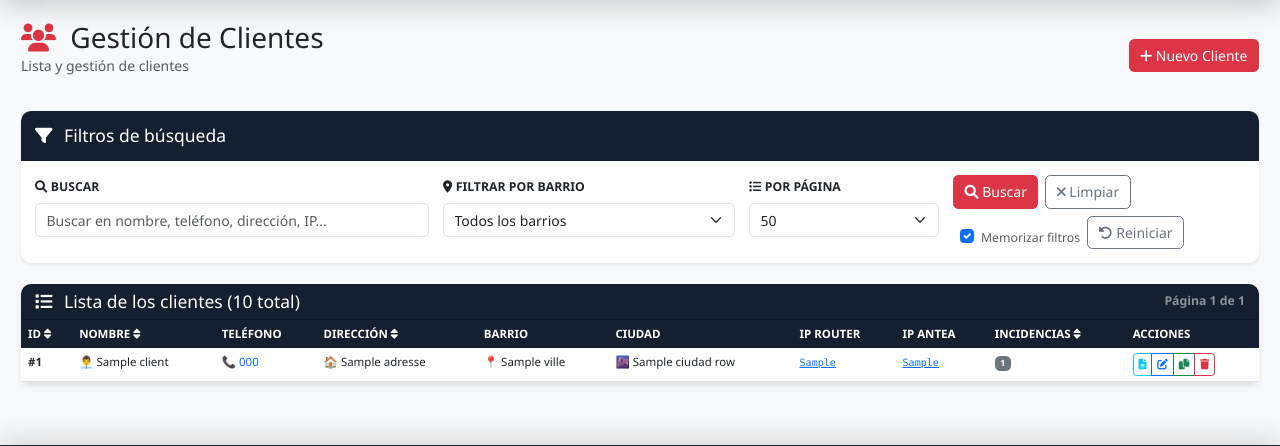
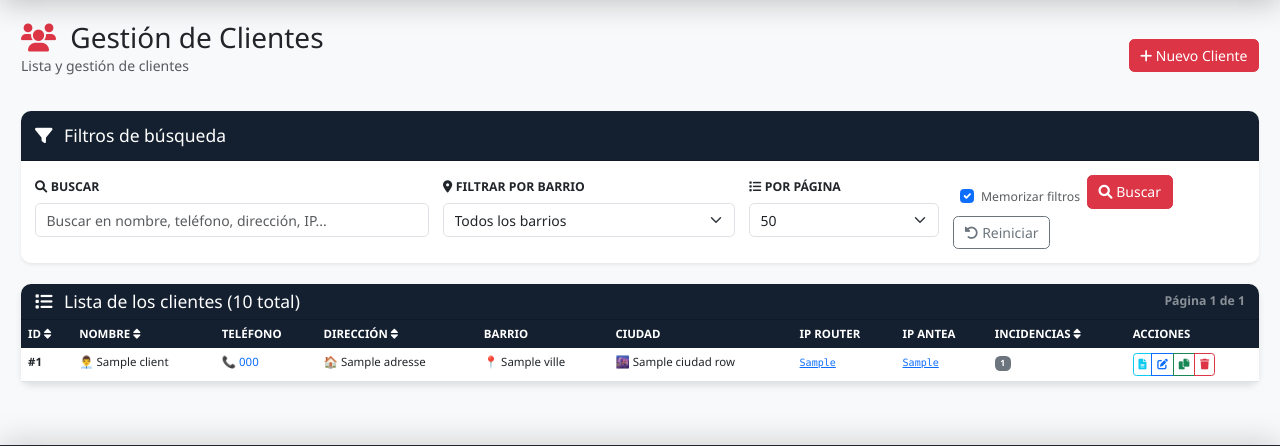
Before and after one commit to ANJA-HARIVONY/FCC_001, a Python web app: template presentation/templates/clients.html in a window 1280 px wide. Shown: the part 98-544 px from the top of the page. Run offline with Jinja, Linux system fonts and the light colour scheme; the template is opened without the code that fills it: most values are stand-ins (such as "Sample title", 1, 10 or a date in 2020).

Commit message:
Changement sur le filtre

```diff
--- a/presentation/templates/clients.html
+++ b/presentation/templates/clients.html
@@ -68,18 +68,18 @@
                             </select>
                         </div>
                         <div class="col-md-3 d-flex align-items-end gap-2 flex-wrap">
-                            <button type="submit" class="btn btn-primary">
-                                <i class="fas fa-search"></i> Buscar
-                            </button>
-                            <a href="{{ url_for('clients') }}" class="btn btn-outline-secondary">
+                            <!--<a href="{{ url_for('clients') }}" class="btn btn-outline-secondary">
                                 <i class="fas fa-times"></i> Limpiar
-                            </a>
+                            </a>-->
                             <div class="form-check ms-2">
                                 <input class="form-check-input" type="checkbox" id="remember-filters-toggle-clients" checked>
                                 <label class="form-check-label small text-muted" for="remember-filters-toggle-clients">
                                     Memorizar filtros
                                 </label>
                             </div>
+                            <button type="submit" class="btn btn-primary">
+                                <i class="fas fa-search"></i> Buscar
+                            </button>
                             <button type="button" class="btn btn-outline-secondary" id="reset-filters-btn-clients">
                                 <i class="fas fa-undo-alt"></i> Reiniciar
                             </button>
```
Also changed, not shown: presentation/templates/incidents.html (+5 -5 lines).
